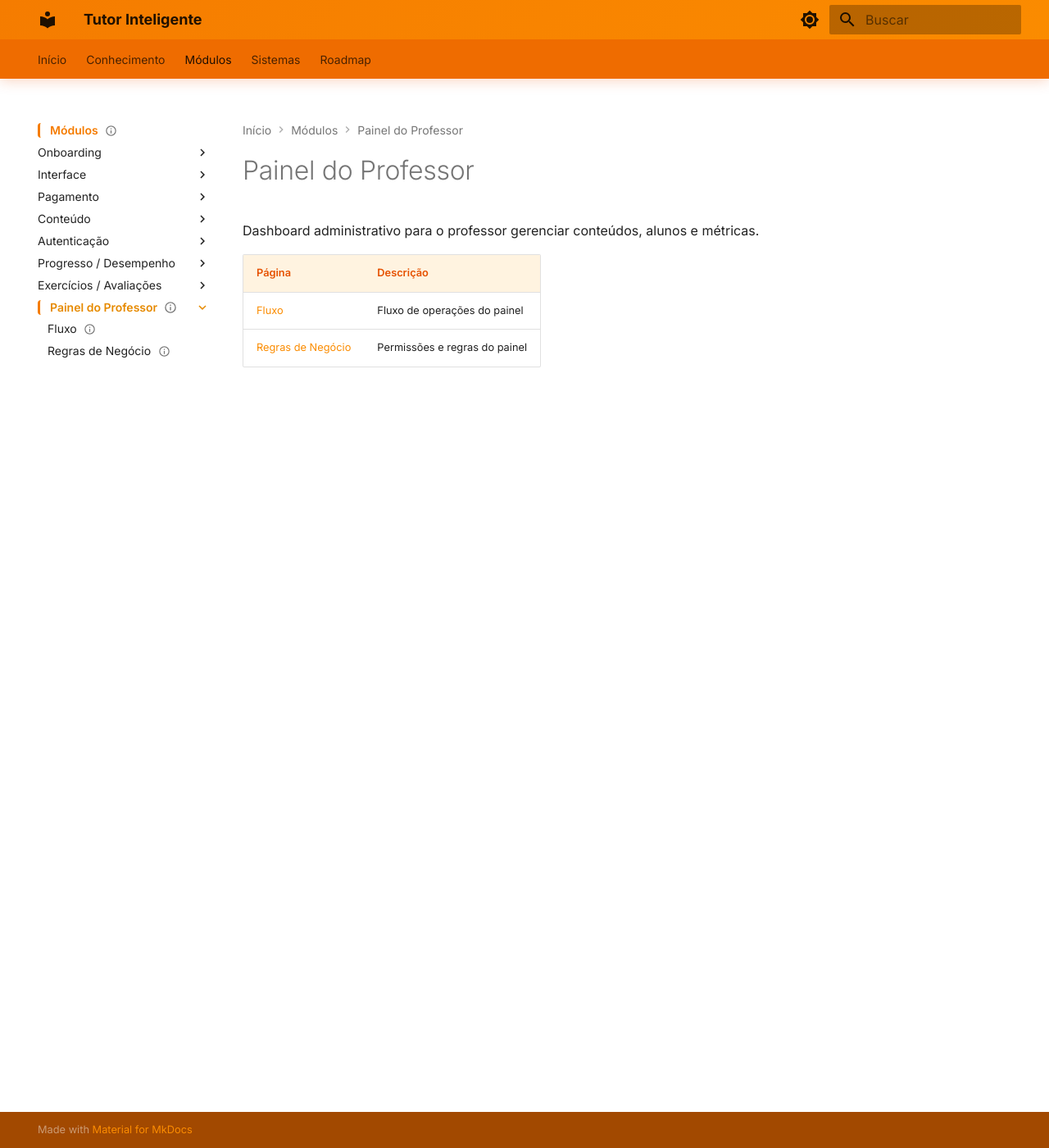
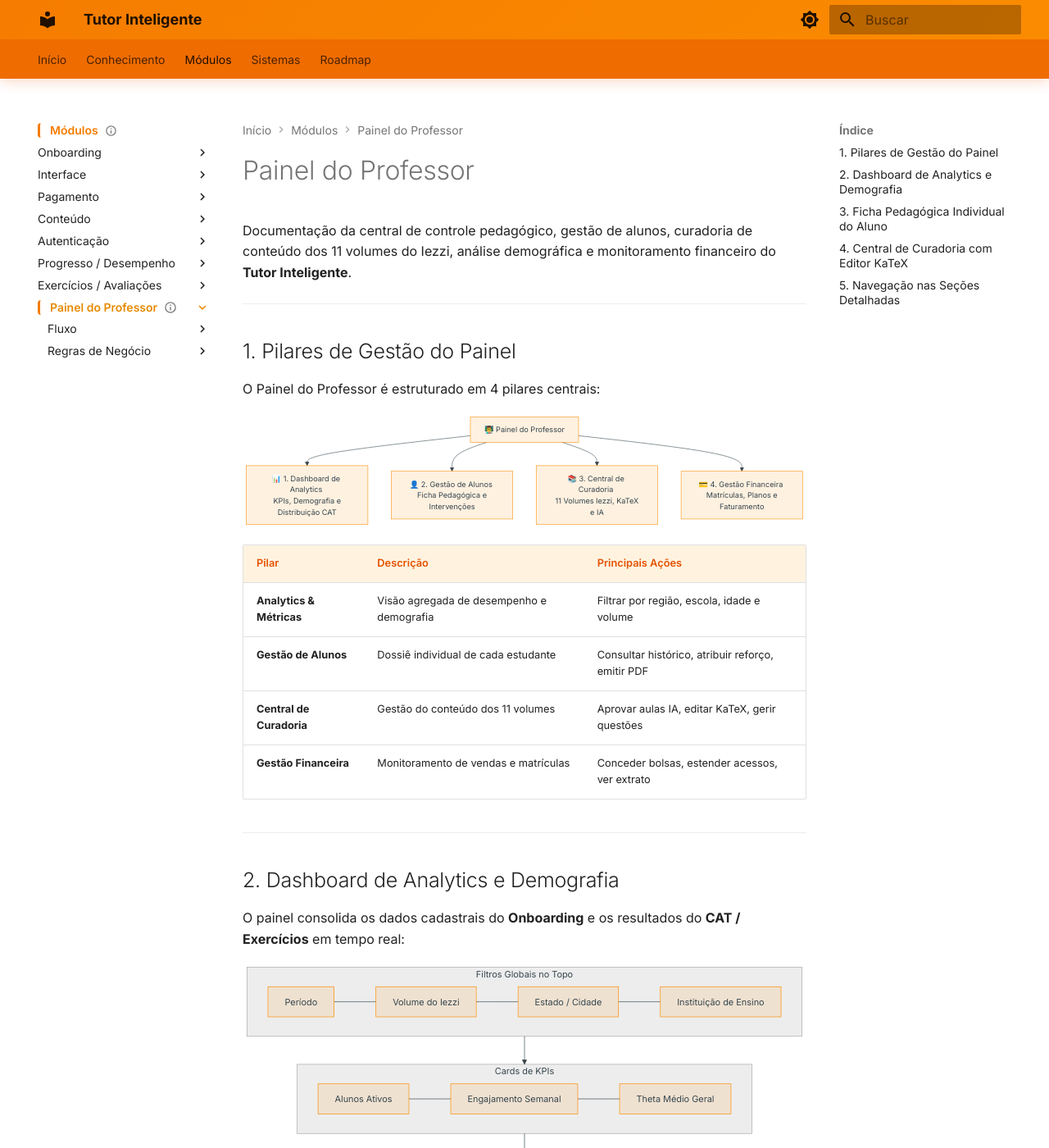
Before and after one commit to SiadeLucas/Tutor-Inteligente, an MkDocs documentation site: the page built from docs/modules/painel-professor/index.md, in a window 1280 px wide and 1400 px high. Shown: the whole window at 82% size. Built offline with MkDocs 1.6.1 and Material for MkDocs 9.7.7, drawn with Linux system fonts in a browser that asks for light colours; some of the changed text lies outside the part shown.

Commit message:
feat: tela do professor

````diff
--- a/docs/modules/painel-professor/index.md
+++ b/docs/modules/painel-professor/index.md
@@ -3,21 +3,114 @@ title: Painel do Professor
 type: module
 status: draft
 related:
-  - modules/painel-professor/flow.md
-  - modules/painel-professor/business-rules.md
-last_updated: "2026-08-26"
+  - modules/painel-professor/flow/index.md
+  - modules/painel-professor/business-rules/index.md
+  - modules/onboarding/index.md
+  - modules/conteudo/index.md
+  - modules/exercicios/index.md
+  - modules/progresso/index.md
+  - modules/pagamento/index.md
+last_updated: "2026-09-01"
 updated_by: claude
 ---
 
 <!-- ai-summary
-Módulo Painel do Professor. Dashboard administrativo para gerenciar conteúdos, alunos e métricas.
+Módulo Painel do Professor. Centro de comando administrativo, pedagógico e analítico do professor na plataforma Tutor Inteligente.
+4 grandes pilares de gestão:
+1. Dashboard de Métricas & Analytics (KPIs globais, distribuição de proficiência CAT, cruzamento por Região/Estado/Cidade, Faixa Etária e Instituições de Ensino com filtros avançados).
+2. Gestão Individual de Alunos (Ficha pedagógica completa, histórico no Iezzi, horas líquidas, atribuição de listas de reforço e reteste do CAT).
+3. Central de Curadoria e Conteúdo (Workflow Draft & Publish dos 11 volumes, editor KaTeX split-screen em tempo real, aprovação de Questões Gêmeas e upload de materiais).
+4. Visão Financeira e de Matrículas (MRR, total faturado, gestão de bolsas, controle de inadimplência e extrato de transações).
 -->
 
 # Painel do Professor
 
-Dashboard administrativo para o professor gerenciar conteúdos, alunos e métricas.
+Documentação da central de controle pedagógico, gestão de alunos, curadoria de conteúdo dos 11 volumes do Iezzi, análise demográfica e monitoramento financeiro do **Tutor Inteligente**.
 
-| Página | Descrição |
-|--------|-----------|
-| [Fluxo](flow.md) | Fluxo de operações do painel |
-| [Regras de Negócio](business-rules.md) | Permissões e regras do painel |
+---
+
+## 1. Pilares de Gestão do Painel
+
+O Painel do Professor é estruturado em 4 pilares centrais:
+
+```mermaid
+graph TD
+    Teacher["👨‍🏫 Painel do Professor"]
+
+    Teacher --> P1["📊 1. Dashboard de Analytics \n KPIs, Demografia e Distribuição CAT"]
+    Teacher --> P2["👤 2. Gestão de Alunos \n Ficha Pedagógica e Intervenções"]
+    Teacher --> P3["📚 3. Central de Curadoria \n 11 Volumes Iezzi, KaTeX e IA"]
+    Teacher --> P4["💳 4. Gestão Financeira \n Matrículas, Planos e Faturamento"]
+```
+
+| Pilar | Descrição | Principais Ações |
+|:---|:---|:---|
+| **Analytics & Métricas** | Visão agregada de desempenho e demografia | Filtrar por região, escola, idade e volume |
+| **Gestão de Alunos** | Dossiê individual de cada estudante | Consultar histórico, atribuir reforço, emitir PDF |
+| **Central de Curadoria** | Gestão do conteúdo dos 11 volumes | Aprovar aulas IA, editar KaTeX, gerir questões |
+| **Gestão Financeira** | Monitoramento de vendas e matrículas | Conceder bolsas, estender acessos, ver extrato |
+
+---
+
+## 2. Dashboard de Analytics e Demografia
+
+O painel consolida os dados cadastrais do **Onboarding** e os resultados do **CAT / Exercícios** em tempo real:
+
+```mermaid
+flowchart TD
+    subgraph Filtros["Filtros Globais no Topo"]
+        F1["Período"] --- F2["Volume do Iezzi"] --- F3["Estado / Cidade"] --- F4["Instituição de Ensino"]
+    end
+
+    subgraph KPIs["Cards de KPIs"]
+        K1["Alunos Ativos"] --- K2["Engajamento Semanal"] --- K3["Theta Médio Geral"]
+    end
+
+    subgraph Visualizacoes["Métricas Segmentadas"]
+        V1["Distribuição CAT (Básico / Interm. / Avançado)"]
+        V2["Desempenho por Estado e Município"]
+        V3["Ranking de Escolas (Públicas vs Privadas)"]
+    end
+
+    Filtros --> KPIs
+    KPIs --> Visualizacoes
+```
+
+---
+
+## 3. Ficha Pedagógica Individual do Aluno
+
+Permite ao professor inspecionar o progresso e intervir pedagogicamente em qualquer estudante:
+
+```mermaid
+flowchart LR
+    A["Tabela Geral de Estudantes"] -->|Clique no Aluno| B["Ficha Individual do Estudante"]
+
+    B --> C["Dados & Contato dos Pais \n (Menores de 18 anos)"]
+    B --> D["Gráfico Radar & Heatmap \n dos 11 Volumes do Iezzi"]
+    B --> E["Histórico Completo de Provas CAT \n e Listas de Fixação"]
+    B --> F["Ações: Liberar Reteste CAT \n Atribuir Reforço / Baixar PDF"]
+```
+
+---
+
+## 4. Central de Curadoria com Editor KaTeX
+
+Workflow completo para validação de aulas e questões propostas pelos 11 Agentes Especialistas de IA:
+
+```mermaid
+flowchart LR
+    A["Árvore dos 11 Volumes do Iezzi"] --> B["Aulas em Rascunho IA"]
+    B --> C["Editor Split-Screen \n Texto Markdown à esquerda | Preview KaTeX à direita"]
+    C --> D["Aprovação em 1 Clique (Publicado)"]
+    D --> E["Disponibilização Imediata aos Alunos"]
+```
+
+---
+
+## 5. Navegação nas Seções Detalhadas
+
+| Seção | Descrição |
+|:---|:---|
+| [Fluxo](flow/index.md) | Diagramas de navegação docente, filtros demográficos, curadoria e gestão de matrículas |
+| [Regras de Negócio](business-rules/index.md) | Especificação detalhada das regras RN-PRF-001 a RN-PRF-020 (permissões, agregações, KaTeX e acessos) |
--- a/mkdocs.yml
+++ b/mkdocs.yml
@@ -86,8 +86,18 @@ nav:
         - "4. Correção e KaTeX": modules/exercicios/business-rules/regras-correcao.md
     - Painel do Professor:
       - "Visão Geral": modules/painel-professor/index.md
-      - "Fluxo": modules/painel-professor/flow.md
-      - "Regras de Negócio": modules/painel-professor/business-rules.md
+      - "Fluxo":
+        - "Visão Geral": modules/painel-professor/flow/index.md
+        - "1. Dashboard de Analytics": modules/painel-professor/flow/dashboard-analytics.md
+        - "2. Gestão de Alunos": modules/painel-professor/flow/gestao-alunos.md
+        - "3. Curadoria de Conteúdo": modules/painel-professor/flow/curadoria-conteudo.md
+        - "4. Gestão Financeira": modules/painel-professor/flow/gestao-financeira.md
+      - "Regras de Negócio":
+        - "Visão Geral": modules/painel-professor/business-rules/index.md
+        - "1. Analytics e Demografia": modules/painel-professor/business-rules/regras-analytics.md
+        - "2. Gestão de Alunos": modules/painel-professor/business-rules/regras-alunos.md
+        - "3. Central de Curadoria": modules/painel-professor/business-rules/regras-curadoria.md
+        - "4. Gestão Financeira": modules/painel-professor/business-rules/regras-financeiro.md
   - Sistemas:
     - systems/index.md
   - Roadmap:
@@ -102,6 +112,8 @@ nav:
     - roadmap/benchmark-comunidade.md
     - roadmap/diagnostico-pre-requisitos.md
     - roadmap/relatorios-responsaveis.md
+    - roadmap/monitor-duvidas.md
+    - roadmap/aulas-ao-vivo.md
 
 theme:
   name: material
````
Also changed, not shown: docs/modules/painel-professor/business-rules.md (deleted, +0 -17 lines), docs/modules/painel-professor/business-rules/index.md (added, +21 -0 lines), docs/modules/painel-professor/business-rules/regras-alunos.md (added, +32 -0 lines), docs/modules/painel-professor/business-rules/regras-analytics.md (added, +31 -0 lines), docs/modules/painel-professor/business-rules/regras-curadoria.md (added, +34 -0 lines), docs/modules/painel-professor/business-rules/regras-financeiro.md (added, +32 -0 lines), docs/modules/painel-professor/flow.md (deleted, +0 -17 lines), docs/modules/painel-professor/flow/curadoria-conteudo.md (added, +31 -0 lines), docs/modules/painel-professor/flow/dashboard-analytics.md (added, +30 -0 lines), docs/modules/painel-professor/flow/gestao-alunos.md (added, +29 -0 lines), docs/modules/painel-professor/flow/gestao-financeira.md (added, +27 -0 lines), docs/modules/painel-professor/flow/index.md (added, +23 -0 lines), docs/roadmap/aulas-ao-vivo.md (added, +25 -0 lines), docs/roadmap/index.md (+6 -2 lines), 1 more files.
